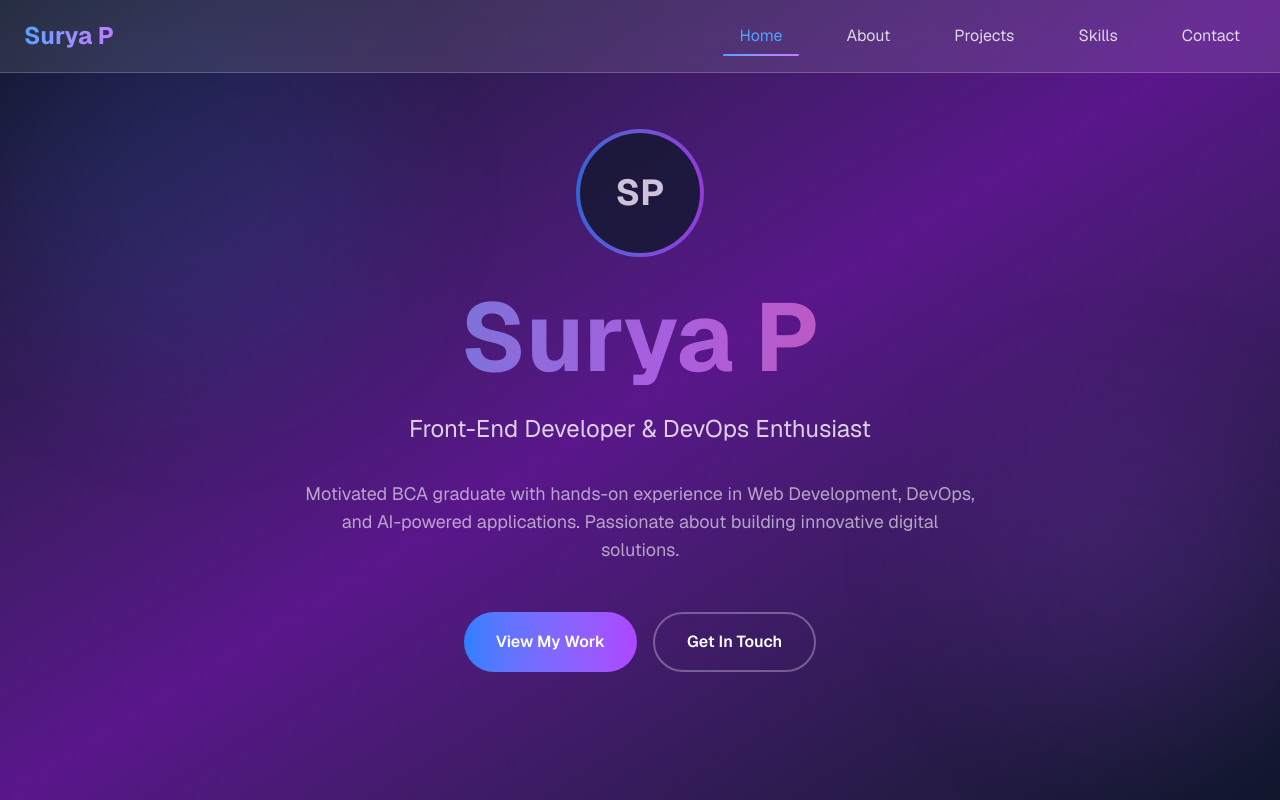
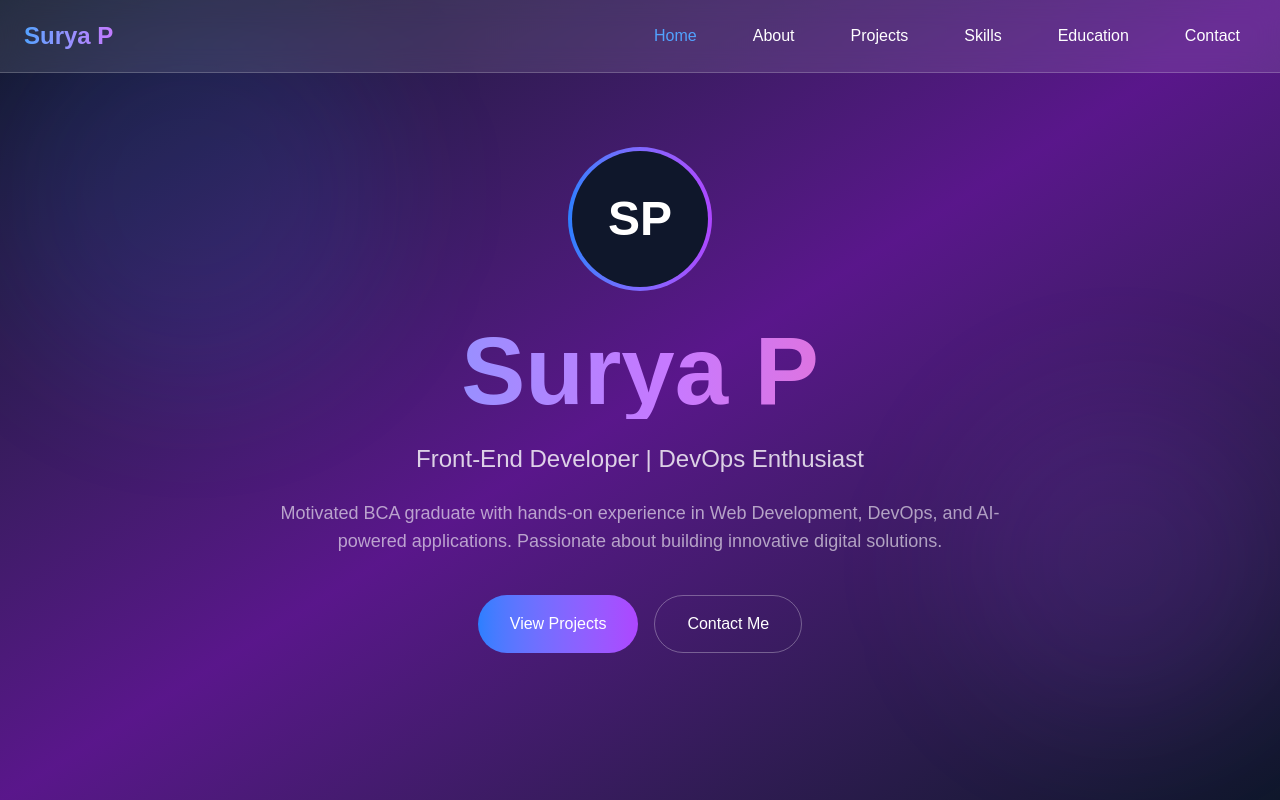
Before and after one commit to surya1401/myportfolio, a Next.js app: page / in a window 1280 px wide. Built offline with nearby package versions, Linux system fonts and the light colour scheme.

Commit message:
Update page.js

```diff
--- a/src/app/page.js
+++ b/src/app/page.js
@@ -1,8 +1,9 @@
 "use client";
-import { useState, useEffect } from 'react';
+
+import { useState, useEffect } from "react";
 
 export default function Portfolio() {
-  const [activeSection, setActiveSection] = useState('home');
+  const [activeSection, setActiveSection] = useState("home");
   const [isLoaded, setIsLoaded] = useState(false);
   const [mousePosition, setMousePosition] = useState({ x: 0, y: 0 });
 
@@ -10,37 +11,47 @@ export default function Portfolio() {
     setIsLoaded(true);
 
     const handleMouseMove = (e) => {
-      setMousePosition({ x: e.clientX, y: e.clientY });
+      setMousePosition({
+        x: e.clientX,
+        y: e.clientY,
+      });
     };
 
-    window.addEventListener('mousemove', handleMouseMove);
-    return () => window.removeEventListener('mousemove', handleMouseMove);
+    window.addEventListener("mousemove", handleMouseMove);
+
+    return () => {
+      window.removeEventListener("mousemove", handleMouseMove);
+    };
   }, []);
 
   const navItems = [
-    { id: 'home', label: 'Home' },
-    { id: 'about', label: 'About' },
-    { id: 'projects', label: 'Projects' },
-    { id: 'skills', label: 'Skills' },
-    { id: 'contact', label: 'Contact' }
+    { id: "home", label: "Home" },
+    { id: "about", label: "About" },
+    { id: "projects", label: "Projects" },
+    { id: "skills", label: "Skills" },
+    { id: "education", label: "Education" },
+    { id: "contact", label: "Contact" },
   ];
 
   const projects = [
     {
       title: "Hospital Management System",
       tech: "HTML, CSS, PHP, MySQL",
-      description: "Developed a hospital management system for managing patient records, appointments, doctor schedules, and hospital operations."
+      description:
+        "Developed a hospital management system for managing patient records, appointments, doctor schedules, and hospital operations.",
     },
     {
       title: "Password Strength Analysis",
       tech: "Python",
-      description: "Built a password security analyzer that evaluates password strength and provides recommendations to improve security awareness."
+      description:
+        "Built a password security analyzer that evaluates password strength and provides recommendations to improve security awareness.",
     },
     {
       title: "Text-to-Image Synthesis for Improved Image Captioning",
       tech: "Python, Streamlit, COCO Dataset, Deep Learning",
-      description: "Developed an AI-powered image captioning system integrated with text-to-image synthesis using machine learning techniques."
-    }
+      description:
+        "Developed an AI-powered image captioning system integrated with text-to-image synthesis using machine learning techniques.",
+    },
   ];
 
   const skills = [
@@ -49,48 +60,59 @@ export default function Portfolio() {
     { name: "Java", level: 80 },
     { name: "Python", level: 80 },
     { name: "DevOps", level: 75 },
-    { name: "UI/UX Design", level: 70 }
+    { name: "UI/UX Design", level: 70 },
   ];
 
   return (
-    <div className="min-h-screen bg-gradient-to-br from-slate-900 via-purple-900 to-slate-900 text-white font-sans overflow-x-hidden">
-      {/* Animated background elements */}
+    <div className="min-h-screen bg-gradient-to-br from-slate-900 via-purple-900 to-slate-900 text-white overflow-x-hidden">
+      {/* Animated Background */}
       <div className="fixed inset-0 overflow-hidden pointer-events-none">
         <div
-          className="absolute w-96 h-96 bg-blue-500/10 rounded-full blur-3xl transition-transform duration-1000 ease-out"
+          className="absolute w-96 h-96 bg-blue-500/10 rounded-full blur-3xl transition-transform duration-1000"
           style={{
-            transform: `translate(${mousePosition.x * 0.02}px, ${mousePosition.y * 0.02}px)`
+            transform: `translate(${mousePosition.x * 0.02}px, ${
+              mousePosition.y * 0.02
+            }px)`,
           }}
         />
+
         <div
-          className="absolute top-1/2 right-0 w-80 h-80 bg-purple-500/10 rounded-full blur-3xl transition-transform duration-1000 ease-out"
+          className="absolute top-1/2 right-0 w-80 h-80 bg-purple-500/10 rounded-full blur-3xl transition-transform duration-1000"
           style={{
-            transform: `translate(${mousePosition.x * -0.01}px, ${mousePosition.y * -0.01}px)`
+            transform: `translate(${mousePosition.x * -0.01}px, ${
+              mousePosition.y * -0.01
+            }px)`,
           }}
         />
       </div>
 
-      {/* Navigation */}
-      <nav className={`fixed top-0 w-full z-50 transition-all duration-700 ${isLoaded ? 'translate-y-0 opacity-100' : '-translate-y-full opacity-0'}`}>
+      {/* Navbar */}
+      <nav
+        className={`fixed top-0 w-full z-50 transition-all duration-700 ${
+          isLoaded
+            ? "translate-y-0 opacity-100"
+            : "-translate-y-full opacity-0"
+        }`}
+      >
         <div className="backdrop-blur-md bg-white/10 border-b border-white/20">
           <div className="container mx-auto px-6 py-4">
             <div className="flex justify-between items-center">
               <div className="text-2xl font-bold bg-gradient-to-r from-blue-400 to-purple-400 bg-clip-text text-transparent">
                 Surya P
               </div>
-              <div className="hidden md:flex space-x-8">
+
+              <div className="hidden md:flex space-x-6">
                 {navItems.map((item) => (
                   <button
                     key={item.id}
                     onClick={() => setActiveSection(item.id)}
-                    className={`relative px-4 py-2 rounded-lg transition-all duration-300 hover:bg-white/10 ${
-                      activeSection === item.id ? 'text-blue-400' : 'text-white/80 hover:text-white'
+                    className={`px-4 py-2 rounded-lg transition-all ${
+                      activeSection === item.id
+                        ? "text-blue-400"
+                        : "text-white hover:text-blue-300"
                     }`}
                   >
                     {item.label}
-                    {activeSection === item.id && (
-                      <div className="absolute bottom-0 left-0 w-full h-0.5 bg-gradient-to-r from-blue-400 to-purple-400 rounded-full" />
-                    )}
                   </button>
                 ))}
               </div>
@@ -99,70 +121,75 @@ export default function Portfolio() {
         </div>
       </nav>
 
-      {/* Main Content */}
-      <div className="relative z-10">
-        {/* Hero Section */}
-        {activeSection === 'home' && (
-          <section className={`min-h-screen flex items-center justify-center px-6 transition-all duration-1000 ${
-            isLoaded ? 'opacity-100 translate-y-0' : 'opacity-0 translate-y-10'
-          }`}>
+      {/* HOME */}
+      {activeSection === "home" && (
+        <section className="min-h-screen flex items-center justify-center px-6">
           <div className="text-center max-w-4xl">
-              <div className="mb-8 relative">
-                <div className="w-32 h-32 mx-auto mb-6 rounded-full bg-gradient-to-r from-blue-500 to-purple-500 p-1 animate-pulse">
-                  <div className="w-full h-full rounded-full bg-slate-900 flex items-center justify-center text-4xl font-bold">
+            <div className="w-36 h-36 rounded-full bg-gradient-to-r from-blue-500 to-purple-500 mx-auto p-1 mb-8">
+              <div className="w-full h-full rounded-full bg-slate-900 flex items-center justify-center text-5xl font-bold">
                 SP
               </div>
             </div>
-              </div>
-              <h1 className="text-6xl md:text-8xl font-bold mb-6 bg-gradient-to-r from-blue-400 via-purple-400 to-pink-400 bg-clip-text text-transparent animate-pulse">
+
+            <h1 className="text-6xl md:text-8xl font-bold bg-gradient-to-r from-blue-400 via-purple-400 to-pink-400 bg-clip-text text-transparent">
               Surya P
             </h1>
-              <p className="text-xl md:text-2xl text-white/80 mb-8 leading-relaxed">
-                Front-End Developer & DevOps Enthusiast
+
+            <p className="text-2xl text-white/80 mt-6">
+              Front-End Developer | DevOps Enthusiast
             </p>
-              <p className="text-lg text-white/60 mb-12 max-w-2xl mx-auto">
-                Motivated BCA graduate with hands-on experience in Web Development, DevOps, and AI-powered applications. Passionate about building innovative digital solutions.
+
+            <p className="text-lg text-white/60 mt-6 max-w-3xl mx-auto">
+              Motivated BCA graduate with hands-on experience in Web
+              Development, DevOps, and AI-powered applications. Passionate
+              about building innovative digital solutions.
             </p>
-              <div className="flex flex-col sm:flex-row gap-4 justify-center">
+
+            <div className="mt-10 flex flex-wrap justify-center gap-4">
               <button
-                  onClick={() => setActiveSection('projects')}
-                  className="group relative px-8 py-4 bg-gradient-to-r from-blue-500 to-purple-500 rounded-full font-semibold text-white overflow-hidden transition-all duration-300 hover:scale-105 hover:shadow-2xl"
+                onClick={() => setActiveSection("projects")}
+                className="px-8 py-4 bg-gradient-to-r from-blue-500 to-purple-500 rounded-full"
               >
-                  <span className="relative z-10">View My Work</span>
-                  <div className="absolute inset-0 bg-gradient-to-r from-blue-600 to-purple-600 opacity-0 group-hover:opacity-100 transition-opacity duration-300" />
+                View Projects
               </button>
+
               <button
-                  onClick={() => setActiveSection('contact')}
-                  className="px-8 py-4 border-2 border-white/30 rounded-full font-semibold text-white hover:bg-white/10 hover:border-white/50 transition-all duration-300"
+                onClick={() => setActiveSection("contact")}
+                className="px-8 py-4 border border-white/30 rounded-full"
               >
-                  Get In Touch
+                Contact Me
               </button>
             </div>
           </div>
         </section>
       )}
 
-        {/* About Section */}
-        {activeSection === 'about' && (
+      {/* ABOUT */}
+      {activeSection === "about" && (
         <section className="min-h-screen flex items-center justify-center px-6 py-20">
-            <div className="max-w-4xl animate-fadeIn">
-              <h2 className="text-5xl font-bold mb-8 text-center bg-gradient-to-r from-blue-400 to-purple-400 bg-clip-text text-transparent">
+          <div className="max-w-5xl">
+            <h2 className="text-5xl font-bold text-center mb-10 text-blue-400">
               About Me
             </h2>
-              <div className="grid md:grid-cols-2 gap-12 items-center">
-                <div className="space-y-6">
-                  <p className="text-lg text-white/80 leading-relaxed">
-                    I am a motivated Bachelor of Computer Applications graduate with practical experience
-                    in web development, DevOps, and artificial intelligence projects.
+
+            <div className="grid md:grid-cols-2 gap-12">
+              <div>
+                <p className="text-lg leading-8 text-white/80">
+                  I am a motivated Bachelor of Computer Applications graduate
+                  with practical experience in web development, DevOps, and
+                  artificial intelligence projects.
                 </p>
-                  <p className="text-lg text-white/80 leading-relaxed">
-                    Skilled in Java, Python, HTML, CSS, PHP, UI/UX Design, and DevOps practices. I enjoy
-                    solving real-world problems through technology and continuously learning modern development tools.
+
+                <p className="text-lg leading-8 text-white/80 mt-6">
+                  Skilled in Java, Python, HTML, CSS, PHP, UI/UX Design, and
+                  DevOps practices. I enjoy solving real-world problems through
+                  technology and continuously learning modern development tools.
                 </p>
               </div>
-                <div className="relative">
-                  <div className="w-80 h-80 mx-auto rounded-2xl bg-gradient-to-br from-blue-500/20 to-purple-500/20 backdrop-blur-sm border border-white/20 flex items-center justify-center">
-                    <div className="text-6xl">🚀</div>
+
+              <div className="flex items-center justify-center">
+                <div className="w-72 h-72 rounded-2xl bg-white/10 flex items-center justify-center text-7xl">
+                  🚀
                 </div>
               </div>
             </div>
@@ -170,120 +197,144 @@ export default function Portfolio() {
         </section>
       )}
 
-        {/* Projects Section */}
-        {activeSection === 'projects' && (
-          <section className="min-h-screen flex items-center justify-center px-6 py-20">
-            <div className="max-w-6xl w-full">
-              <h2 className="text-5xl font-bold mb-12 text-center bg-gradient-to-r from-blue-400 to-purple-400 bg-clip-text text-transparent">
-                Featured Projects
+      {/* PROJECTS */}
+      {activeSection === "projects" && (
+        <section className="min-h-screen px-6 py-24">
+          <h2 className="text-5xl font-bold text-center mb-16 text-blue-400">
+            Projects
           </h2>
-              <div className="grid md:grid-cols-3 gap-8">
+
+          <div className="grid md:grid-cols-3 gap-8 max-w-7xl mx-auto">
             {projects.map((project, index) => (
               <div
                 key={index}
-                    className="group relative bg-white/5 backdrop-blur-sm border border-white/10 rounded-2xl p-6 hover:bg-white/10 hover:border-white/20 transition-all duration-500 hover:scale-105"
-                    style={{ animationDelay: `${index * 200}ms` }}
+                className="bg-white/10 rounded-2xl p-6 backdrop-blur-md border border-white/10 hover:scale-105 transition"
               >
-                    <div className="h-48 bg-gradient-to-br from-blue-500/20 to-purple-500/20 rounded-xl mb-6 flex items-center justify-center">
-                      <div className="text-4xl">💻</div>
-                    </div>
-                    <h3 className="text-xl font-semibold mb-3 text-white group-hover:text-blue-400 transition-colors duration-300">
-                      {project.title}
-                    </h3>
+                <div className="text-5xl mb-5">💻</div>
+
+                <h3 className="text-xl font-bold mb-3">{project.title}</h3>
+
                 <p className="text-blue-300 text-sm mb-3">{project.tech}</p>
-                    <p className="text-white/70 leading-relaxed">{project.description}</p>
-                    <div className="absolute inset-0 bg-gradient-to-r from-blue-500/5 to-purple-500/5 rounded-2xl opacity-0 group-hover:opacity-100 transition-opacity duration-300" />
+
+                <p className="text-white/70">{project.description}</p>
               </div>
             ))}
+          </div>
+        </section>
+      )}
+
+      {/* SKILLS */}
+      {activeSection === "skills" && (
+        <section className="min-h-screen flex items-center justify-center px-6">
+          <div className="max-w-4xl w-full">
+            <h2 className="text-5xl font-bold text-center mb-12 text-blue-400">
+              Skills
+            </h2>
+
+            {skills.map((skill, index) => (
+              <div key={index} className="mb-8">
+                <div className="flex justify-between mb-2">
+                  <span>{skill.name}</span>
+                  <span>{skill.level}%</span>
+                </div>
+
+                <div className="bg-white/10 h-3 rounded-full">
+                  <div
+                    className="h-3 rounded-full bg-gradient-to-r from-blue-500 to-purple-500"
+                    style={{ width: `${skill.level}%` }}
+                  ></div>
+                </div>
+              </div>
+            ))}
+          </div>
+        </section>
+      )}
+
+      {/* EDUCATION */}
+      {activeSection === "education" && (
+        <section className="min-h-screen flex items-center justify-center px-6">
+          <div className="max-w-4xl">
+            <h2 className="text-5xl font-bold text-center mb-12 text-blue-400">
+              Education
+            </h2>
+
+            <div className="space-y-8">
+              <div className="bg-white/10 p-6 rounded-xl">
+                <h3 className="text-2xl font-semibold">
+                  Bachelor of Computer Applications
+                </h3>
+                <p>Bangalore University</p>
+              </div>
+
+              <div className="bg-white/10 p-6 rounded-xl">
+                <h3 className="text-2xl font-semibold">
+                  Pre-University Education
+                </h3>
+                <p>Sri Ranga PU College, Bangalore</p>
+              </div>
+
+              <div className="bg-white/10 p-6 rounded-xl">
+                <h3 className="text-2xl font-semibold">SSLC</h3>
+                <p>New Oxford Public School, Bangalore</p>
+              </div>
             </div>
           </div>
         </section>
       )}
 
-        {/* Skills Section */}
-        {activeSection === 'skills' && (
-          <section className="min-h-screen flex items-center justify-center px-6 py-20">
-            <div className="max-w-4xl w-full">
-              <h2 className="text-5xl font-bold mb-12 text-center bg-gradient-to-r from-blue-400 to-purple-400 bg-clip-text text-transparent">
-                Skills & Expertise
+      {/* CONTACT */}
+      {activeSection === "contact" && (
+        <section className="min-h-screen flex items-center justify-center px-6">
+          <div className="max-w-4xl text-center">
+            <h2 className="text-5xl font-bold mb-10 text-blue-400">
+              Contact Me
             </h2>
-              <div className="space-y-8">
-                {skills.map((skill, index) => (
-                  <div key={index} className="group">
-                    <div className="flex justify-between mb-3">
-                      <span className="text-lg font-medium text-white">{skill.name}</span>
-                      <span className="text-blue-400">{skill.level}%</span>
+
+            <div className="grid md:grid-cols-3 gap-6 mb-12">
+              <div className="bg-white/10 p-6 rounded-xl">
+                <div className="text-3xl mb-3">📧</div>
+                <p>Surya46668@gmail.com</p>
               </div>
-                    <div className="w-full bg-white/10 rounded-full h-3">
-                      <div
-                        className="h-3 bg-gradient-to-r from-blue-500 to-purple-500 rounded-full transition-all duration-1000 ease-out"
-                        style={{
-                          width: `${skill.level}%`,
-                          animationDelay: `${index * 200}ms`
-                        }}
-                      />
+
+              <div className="bg-white/10 p-6 rounded-xl">
+                <div className="text-3xl mb-3">📱</div>
+                <p>+91 9066083466</p>
+              </div>
+
+              <div className="bg-white/10 p-6 rounded-xl">
+                <div className="text-3xl mb-3">📍</div>
+                <p>Bangalore, Karnataka</p>
               </div>
             </div>
-                ))}
-              </div>
-            </div>
-          </section>
-        )}
 
-        {/* Contact Section */}
-        {activeSection === 'contact' && (
-          <section className="min-h-screen flex items-center justify-center px-6 py-20">
-            <div className="max-w-2xl w-full text-center">
-              <h2 className="text-5xl font-bold mb-8 bg-gradient-to-r from-blue-400 to-purple-400 bg-clip-text text-transparent">
-                Lets Connect
-              </h2>
-              <p className="text-xl text-white/80 mb-12">
-                Ready to bring your ideas to life? Lets start a conversation.
-              </p>
-              <div className="grid md:grid-cols-3 gap-6 mb-12">
-                {[
-                  { icon: "📧", label: "Email", value: "Surya46668@gmail.com" },
-                  { icon: "📱", label: "Phone", value: "+91 9066083466" },
-                  { icon: "🌍", label: "Location", value: "Bangalore, Karnataka" }
-                ].map((contact, index) => (
-                  <div key={index} className="bg-white/5 backdrop-blur-sm border border-white/10 rounded-xl p-6 hover:bg-white/10 transition-all duration-300">
-                    <div className="text-3xl mb-3">{contact.icon}</div>
-                    <div className="text-sm text-blue-400 mb-1">{contact.label}</div>
-                    <div className="text-white/80">{contact.value}</div>
-                  </div>
-                ))}
-              </div>
-              <div className="flex justify-center space-x-6">
-                {[
-                  { label: "GitHub", url: "https://github.com/surya1401" },
-                  { label: "LinkedIn", url: "https://www.linkedin.com/in/surya-p14" },
-                  { label: "Portfolio", url: "https://myportfolio-ashen-seven.vercel.app" }
-                ].map((social) => (
+            <div className="flex flex-wrap justify-center gap-4">
               <a
-                    key={social.label}
-                    href={social.url}
+                href="https://github.com/surya1401"
                 target="_blank"
-                    rel="noopener noreferrer"
-                    className="w-12 h-12 bg-white/10 border border-white/20 rounded-full flex items-center justify-center hover:bg-white/20 hover:scale-110 transition-all duration-300 text-sm text-white"
+                className="px-6 py-3 bg-white/10 rounded-full"
               >
-                    {social.label[0]}
+                GitHub
               </a>
-                ))}
+
+              <a
+                href="https://www.linkedin.com/in/surya-p14"
+                target="_blank"
+                className="px-6 py-3 bg-white/10 rounded-full"
+              >
+                LinkedIn
+              </a>
+
+              <a
+                href="https://myportfolio-ashen-seven.vercel.app"
+                target="_blank"
+                className="px-6 py-3 bg-white/10 rounded-full"
+              >
+                Portfolio
+              </a>
             </div>
           </div>
         </section>
       )}
     </div>
-
-      <style jsx>{`
-        @keyframes fadeIn {
-          from { opacity: 0; transform: translateY(20px); }
-          to { opacity: 1; transform: translateY(0); }
-        }
-        .animate-fadeIn {
-          animation: fadeIn 1s ease-out;
-        }
-      `}</style>
-    </div>
   );
 }
```
Lines whose indentation alone changed are shown as unchanged.
